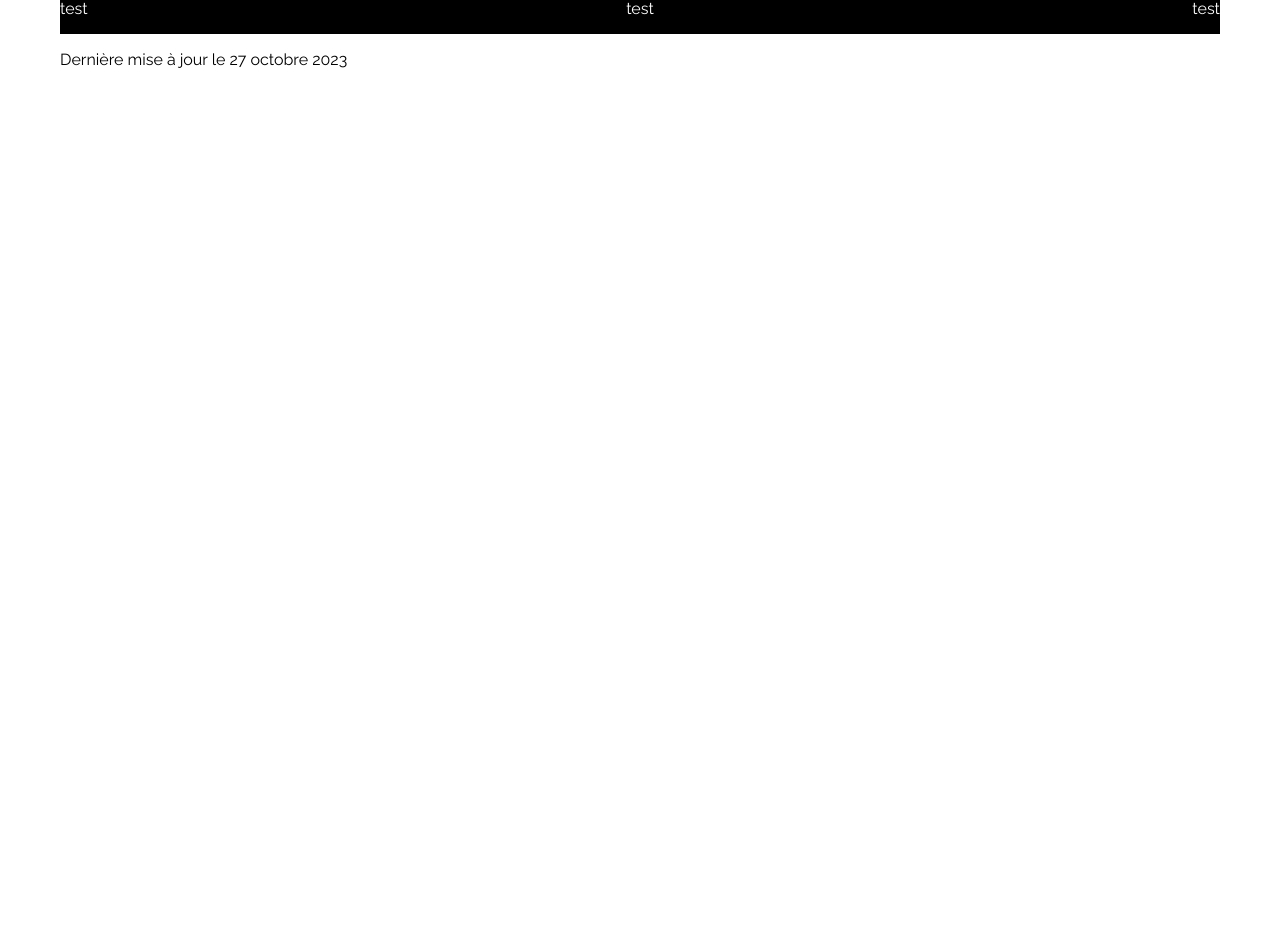
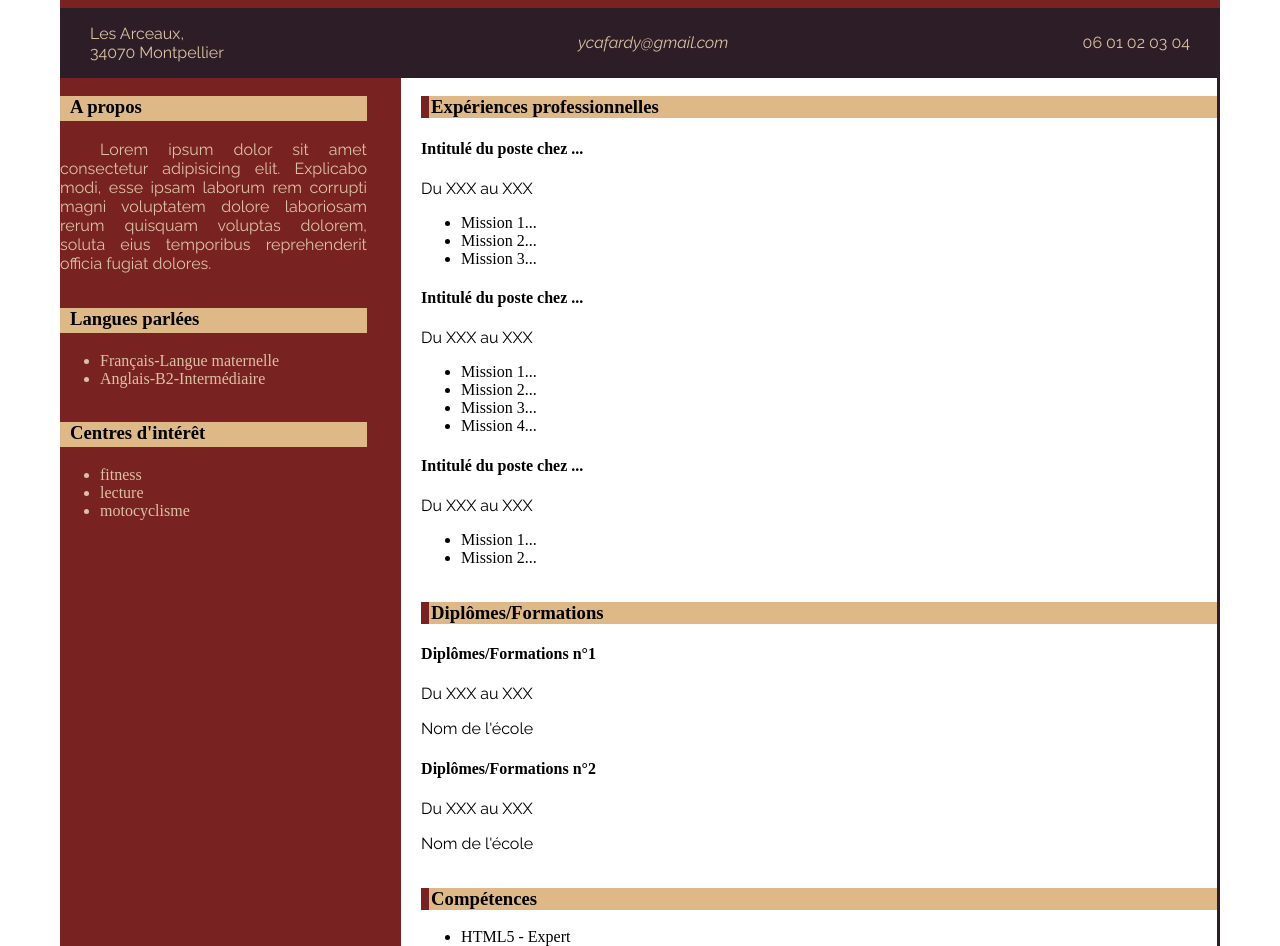
Before and after one commit to yrvinne/CV_online, a plain HTML site: page index.html in a window 1280 px wide. Shown: the part 373-1319 px from the top of the page. Before the commit the page ends 800 px from the top, so only its background shows below. Drawn offline with Linux system fonts and the light colour scheme; files whose address does not match are found by name.

Commit message:
all semantic elements of the website is done

```diff
--- a/assets/css/style.css
+++ b/assets/css/style.css
@@ -14,9 +14,20 @@
 }
 
 body {
+    display: flex;
+    flex-direction: column;
     width: 1160px;
     margin: auto;
     border: auto;
+}
+
+a {
+    color: inherit;
+    text-decoration: none;
+}
+
+a:hover {
+    text-decoration: underline;
 }
 
 p {
@@ -25,9 +36,13 @@ p {
 
 .paragraph--white {
     font-family: "Raleway", serif;
-    color: white;
+    color: #dbc2a4;
 }
 
+.paragraph--white_italic {
+    font-family: "Raleway-Italic", serif;
+    color: #dbc2a4;
+}
 /* l'ensemble des balises dans mon header seront centré */
 
 header {
@@ -36,9 +51,21 @@ header {
     align-items: center;
     flex-wrap: wrap;
     flex-direction: column;
-    background-color: brown;
+    background-color: #782221 ;
 }
 
+.h3__article {
+    background: linear-gradient(to right, #782221 1%, burlywood 1%);
+    text-indent: 10px;
+    width: 100%;
+}
+
+.h3__aside {
+    background-color: burlywood;
+    text-indent: 10px;
+    width: 90%;
+    height: 25px;
+}
 /* toutes balise comportant la classe title en l'occurence les titres auront la police lato sans empattement et en gras*/
 
 .title {
@@ -53,12 +80,12 @@ header {
 .title__bold--white {
     font-family: 'Lato', serif;
     font-weight: bold;
-    color: white;
+    color: #dbc2a4;
 }
 
 .title--white {
     font-family: 'Lato', serif;
-    color: white;
+    color: #dbc2a4;
 }
 
 /* l'image de profile sera arrondie*/
@@ -67,14 +94,58 @@ header {
     border-radius: 100%;
     height: 205px;
     width: 200px;
+    margin-top: 25px;
 }
 
 .picture_profile:hover{
     cursor: zoom-in;
 }
 
+.paragraph__about{
+    text-indent: 40px;
+    color: #dbc2a4;
+    width: 90%;
+    text-wrap:balance;
+    text-align: justify;
+}
+
+.ul__white {
+    color: #dbc2a4;
+}
 nav {
     display: flex;
     justify-content: space-between;
-    background-color: black;
+    align-items: center;
+    background-color: #2c1d27;
+    padding-left: 30px;
+    padding-right: 30px;
 }
+
+main {
+    display: flex;
+    flex-direction: row;
+    width: 100%;
+}
+
+article {
+    display: flex;
+    flex-direction: column;
+    width: 70%;
+    border-right-style: solid;
+    border-color: #2c1d27;
+}
+
+aside {
+    display: flex;
+    flex-direction: column;
+    order: -1;
+    background-color: #782221;
+    margin-right: 20px;
+    width: 30%;
+}
+
+footer {
+    display: flex;
+    justify-content: center;
+    background-color: #782221;
+}
--- a/index.html
+++ b/index.html
@@ -13,11 +13,91 @@
         <h2 class="title--white">Développeur web junior</h2>
     </header>
     <nav>
-        <p class="paragraph--white">test</p>
-        <p class="paragraph--white">test</p>
-        <p class="paragraph--white">test</p>
+        <p class="paragraph--white">
+            <a target="_blank" href="https://www.google.fr/maps/place/Les+Arceaux/@43.6092934,3.8647116,15.7z/data=!4m15!1m8!3m7!1s0x12b6aeff19e35c3f:0x21d9545ae2762722!2sLes+Arceaux,
+                    +Montpellier!3b1!8m2!3d43.6120577!4d3.8617127!16s%2Fg%2F1v6_dl6m!3m5!1s0x12b6ae55ec883b95:0xbcef46abb6dd9dfc!8m2!3d43.6099375!4d3.8620946!16s%2Fg%2F1ptw0rx2j?entry=ttu">
+                    Les Arceaux, <br>34070 Montpellier</a>
+        </p>
+        <p class="paragraph--white_italic"><a href="mailto:ycafardy@gmail.com">ycafardy@gmail.com</a></p>
+        <p class="paragraph--white"><a href="tel:06 01 02 03 04">06 01 02 03 04</a></p>
     </nav>
-    <main></main>
-    <footer><p>Dernière mise à jour le 27 octobre 2023</p></footer>
+    <main>
+        <article>
+            <section>
+                <h3 class="h3__article">Expériences professionnelles</h3>
+                <div>
+                    <h4>Intitulé du poste chez ...</h4>
+                    <p>Du XXX au XXX</p>
+                    <ul>
+                        <li>Mission 1...</li>
+                        <li>Mission 2...</li>
+                        <li>Mission 3...</li>
+                    </ul>
+                </div>
+                <div>
+                    <h4>Intitulé du poste chez ...</h4>
+                    <p>Du XXX au XXX</p>
+                    <ul>
+                        <li>Mission 1...</li>
+                        <li>Mission 2...</li>
+                        <li>Mission 3...</li>
+                        <li>Mission 4...</li>
+                    </ul>
+                </div>
+                <div>
+                    <h4>Intitulé du poste chez ...</h4>
+                    <p>Du XXX au XXX</p>
+                    <ul>
+                        <li>Mission 1...</li>
+                        <li>Mission 2...</li>
+                    </ul>
+                </div>
+            </section>
+            <section>
+                <h3 class="h3__article">Diplômes/Formations</h3>
+                <div>
+                    <h4>Diplômes/Formations n°1</h4>
+                    <p>Du XXX au XXX</p>
+                    <p>Nom de l'école</p>
+                </div>
+                <div>
+                    <h4>Diplômes/Formations n°2</h4>
+                    <p>Du XXX au XXX</p>
+                    <p>Nom de l'école</p>
+                </div>
+            </section>
+            <section>
+                <h3 class="h3__article">Compétences</h3>
+                <ul>
+                    <li>HTML5 - Expert</li>
+                    <li>CSS 3 - Intermédiaire</li>
+                    <li>GitHub - Débutant</li>
+                </ul>
+            </section>
+        </article>
+        <aside>
+            <section>
+                <h3 class="h3__aside">A propos</h3>
+                <p class="paragraph__about"> Lorem ipsum dolor sit amet consectetur adipisicing elit. Explicabo modi, esse ipsam laborum rem corrupti magni
+                    voluptatem dolore laboriosam rerum quisquam voluptas dolorem, soluta eius temporibus reprehenderit officia fugiat dolores.</p>
+            </section>
+            <section>
+                <h3 class="h3__aside">Langues parlées</h3>
+                <ul class="ul__white">
+                    <li>Français-Langue maternelle</li>
+                    <li>Anglais-B2-Intermédiaire</li>
+                </ul>
+            </section>
+            <section>
+                <h3 class="h3__aside">Centres d'intérêt</h3>
+                <ul class="ul__white">
+                    <li>fitness</li>
+                    <li>lecture</li>
+                    <li>motocyclisme</li>
+                </ul>
+            </section>
+        </aside>
+    </main>
+    <footer><p class="paragraph--white">Dernière mise à jour le 27 octobre 2023</p></footer>
 </body>
 </html>
```
